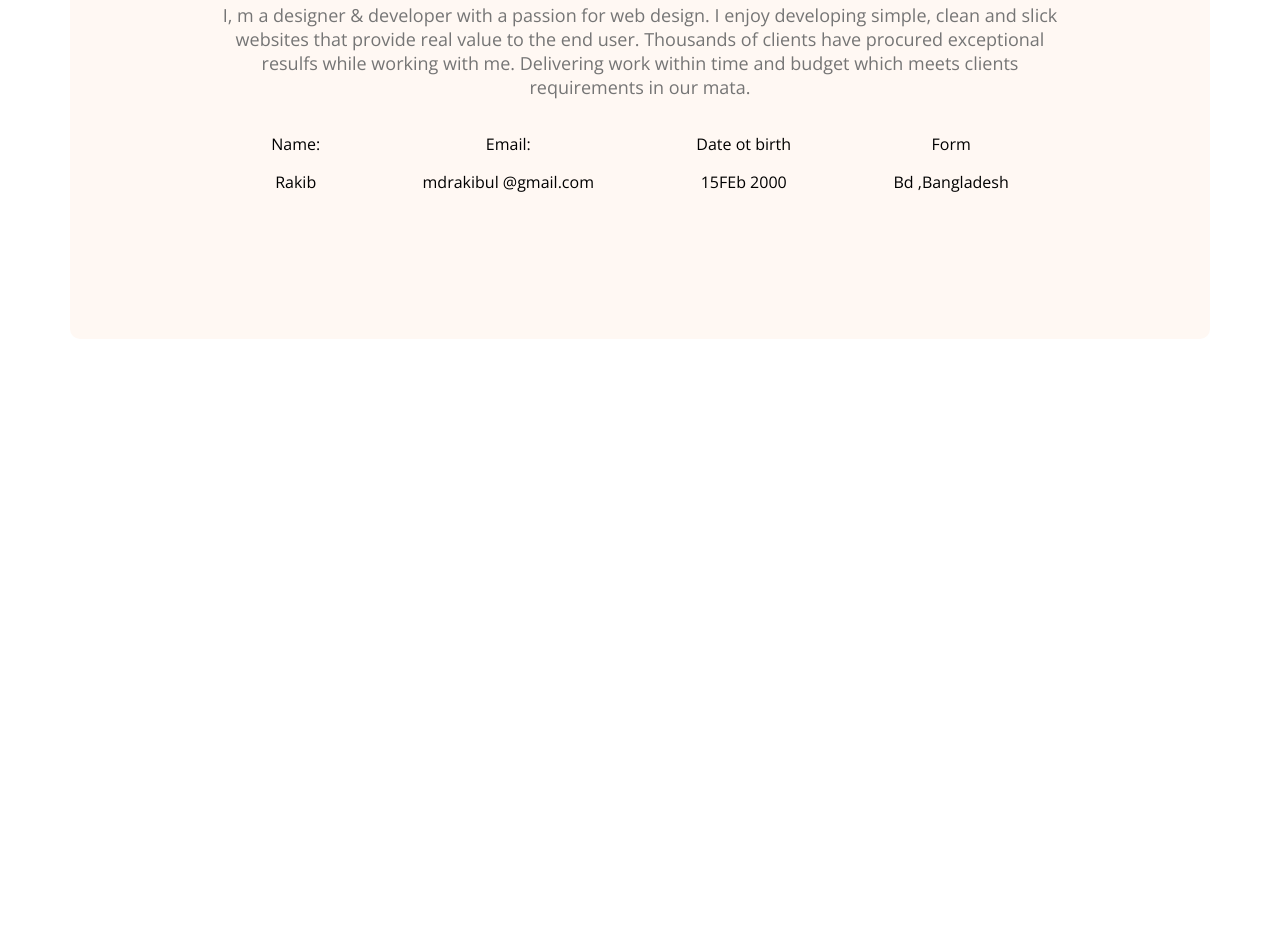
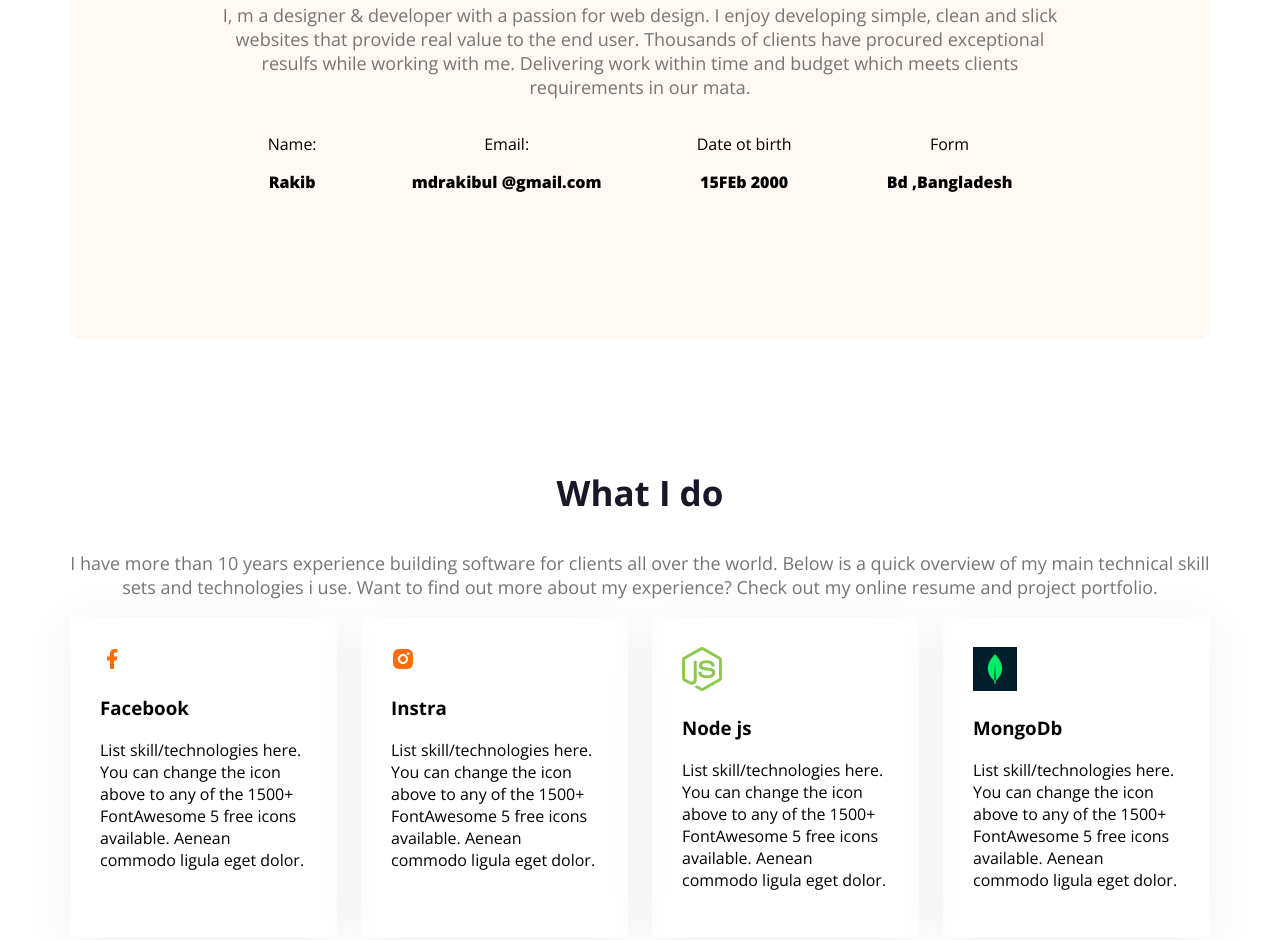
Before and after one commit to Rakibul-islam-gif/git-practic-repo1, a plain HTML site: page index.html in a window 1280 px wide. Shown: the part 1204-2144 px from the top of the page. Before the commit the page ends 1551 px from the top, so only its background shows below. Drawn offline with nearby package versions, Linux system fonts and the light colour scheme.

Commit message:
Added skill section

```diff
--- a/index.html
+++ b/index.html
@@ -61,6 +61,35 @@
                 </div>
             </div>
         </section>
+        <section class="skills">
+            <h3 class="section-title center">What I do</h3>
+            <p class="section-description center">I have more than 10 years experience building software for clients all over the world. Below is a quick overview of my main technical skill sets and technologies i use. Want to find out more about my experience? Check out my online resume and project portfolio.</p>
+
+
+            <div class="skill-container">
+                <div class="skill">
+                    <img src="./images/icons/facebook.png" alt="">
+                    <h3 class="skill-title">Facebook</h3>
+                    <p class="skill-description">List skill/technologies here. You can change the icon above to any of the 1500+ FontAwesome 5 free icons available. Aenean commodo ligula eget dolor.</p>
+                </div>
+                <div class="skill">
+                    <img src="./images/icons/insta.png" alt="">
+                    <h3 class="skill-title">Instra</h3>
+                    <p class="skill-description">List skill/technologies here. You can change the icon above to any of the 1500+ FontAwesome 5 free icons available. Aenean commodo ligula eget dolor.</p>
+                </div>
+                <div class="skill">
+                    <img src="./images/icons/nodejs.png" alt="">
+                    <h3 class="skill-title">Node js</h3>
+                    <p class="skill-description">List skill/technologies here. You can change the icon above to any of the 1500+ FontAwesome 5 free icons available. Aenean commodo ligula eget dolor.</p>
+                </div>
+                <div class="skill">
+                    <img src="./images/icons/mongo.png" alt="">
+                    <h3 class="skill-title">MongoDb</h3>
+                    <p class="skill-description">List skill/technologies here. You can change the icon above to any of the 1500+ FontAwesome 5 free icons available. Aenean commodo ligula eget dolor.</p>
+                </div>
+            </div>
+
+        </section>
     </main>
     <footer></footer>
 
--- a/style/portfolio.css
+++ b/style/portfolio.css
@@ -38,7 +38,14 @@
 
     background-color:#FFF8F3;
 }
+main section{
+    margin-top:130x;
+    margin-bottom:130px;
+}
+.center{
 
+    text-align:center;
+}
 
 
 
@@ -122,6 +129,7 @@ main{
     text-align:center;
 
     margin-top:130px;
+
 }
 
 .about-items{
@@ -138,4 +146,22 @@ main{
 .section-description{
     font-size:18px;
     color:#757575;
+
 }
+
+/* skills section start */
+.skill{
+    padding:30px;
+    box-shadow:0px 6px 50px 0px rgba(0,0,0,0.06);
+
+}
+
+.skill-container{
+
+    display:flex;
+    gap:24px;
+}
+
+.item-description{
+font-weight:800;
+}
```
